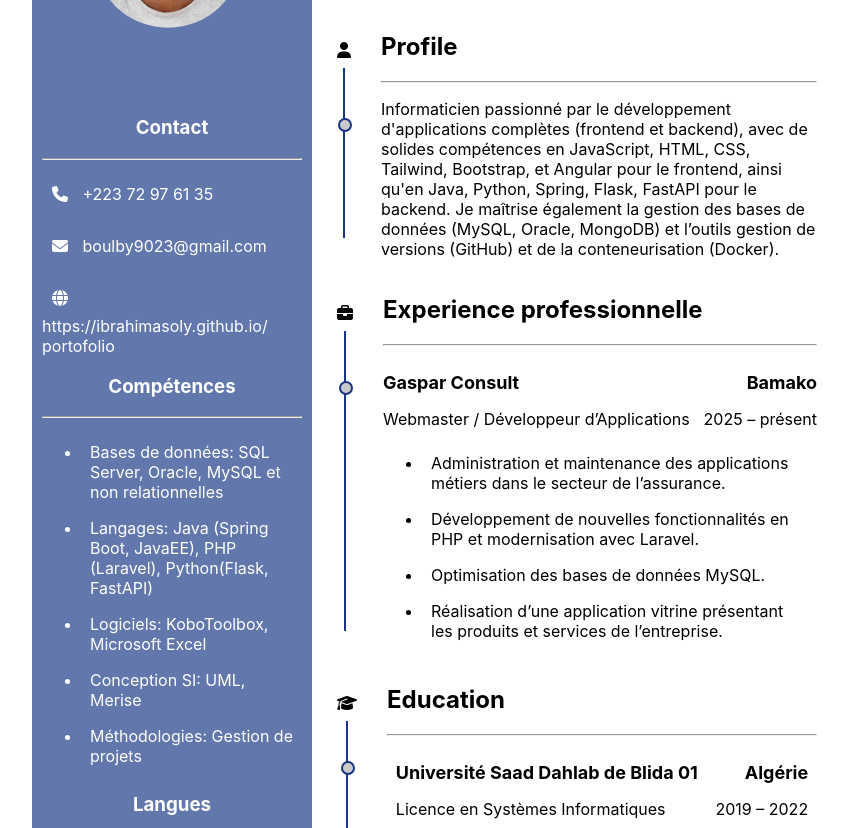
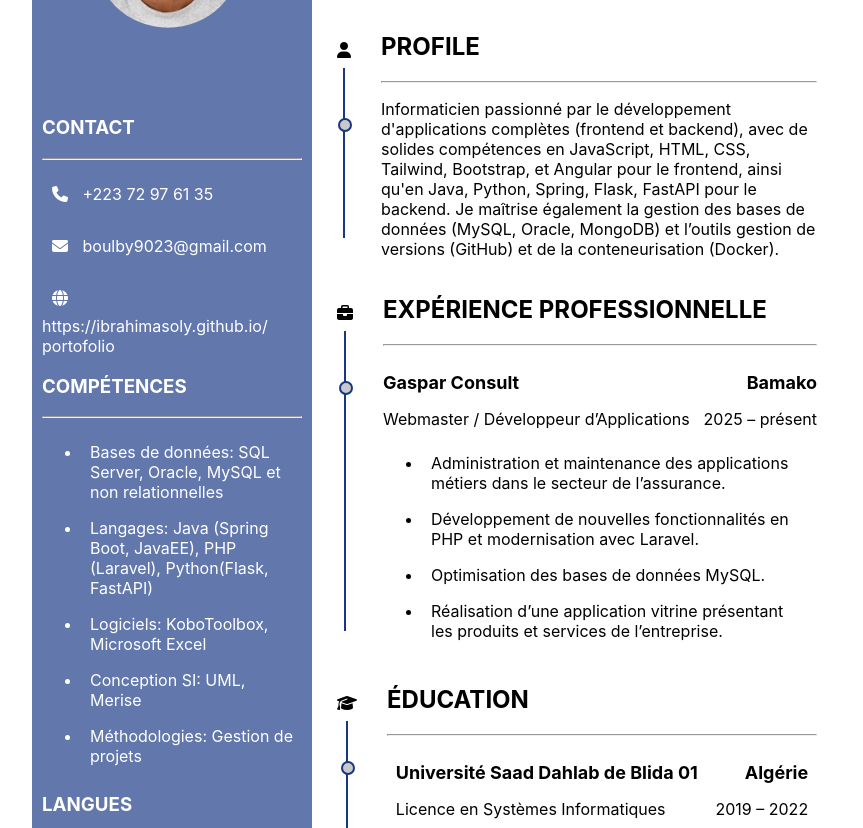
Before and after one commit to MohamedCoulibaly16/groupe3, a plain HTML site: page cv/cv_ibe.html in a window 1280 px wide. Shown: the part 303-1131 px from the top of the page, without its empty margins (208-1071 px from the left). Drawn offline with Linux system fonts and the light colour scheme.

Commit message:
modification

```diff
--- a/cv/cv_ibe.html
+++ b/cv/cv_ibe.html
@@ -22,7 +22,7 @@
                 <i class="fa-solid fa-download"></i> Télécharger le CV</button>
             </div>
         </div>
-        <section id="cv" class="cv-container" >
+        <section id="cv" class="cv-container">
         <div class="personal-info">
             <h1 class="nom">Ibrahima Soly Coulibaly</h1>
             <h2 class="pro">Informaticien</h2>
@@ -33,14 +33,14 @@
                     <img src="../images/DSC_0008.JPG " alt="Profile Ibrahima Soly Coulibaly" class="profile-image">
                </div>
                <div class="contact">
-                    <h3 style="text-align: center;"> Contact</h3>
+                    <h3 > CONTACT</h3>
                     <hr>
                     <p> <i class="fa-solid fa-phone" ></i> +223 72 97 61 35</p>
                     <p><i class="fa-solid fa-envelope" ></i> boulby9023@gmail.com</p>
                     <p><i class="fa-solid fa-globe" ></i> https://ibrahimasoly.github.io/ portofolio</p>
                 </div>
                 <div>
-                    <h3 style="text-align: center;">Compétences</h3>
+                    <h3>COMPÉTENCES</h3>
                     <hr>
                     <ul>
                         <li>Bases de données: SQL Server, Oracle, MySQL et non relationnelles</li>
@@ -51,7 +51,7 @@
                     </ul>
                 </div>
                 <div>
-                    <h3 style="text-align: center;">Langues</h3>
+                    <h3>LANGUES</h3>
                     <hr>
                     <ul>
                         <li>Français: Courant</li>
@@ -67,7 +67,7 @@
                     </div>
                 </div>
                     <div class="profile">
-                        <h2> Profile</h2>
+                        <h2> PROFILE</h2>
                        <hr>
                         <p>Informaticien passionné par le développement d'applications complètes
                             (frontend et backend), avec de solides compétences en JavaScript, HTML,
@@ -84,7 +84,7 @@
                             </div>
                     </div>
                     <div class="experience">
-                        <h2> Experience professionnelle</h2>
+                        <h2> EXPÉRIENCE PROFESSIONNELLE</h2>
                         <hr>
                         <div class="experience-item">
                             <div>
@@ -115,7 +115,7 @@
                     </div>
                 </div>
                 <div class="education">
-                    <h2>Education</h2>
+                    <h2>ÉDUCATION</h2>
                     <hr>
                     <div class="education-item">
                         <div >
```
